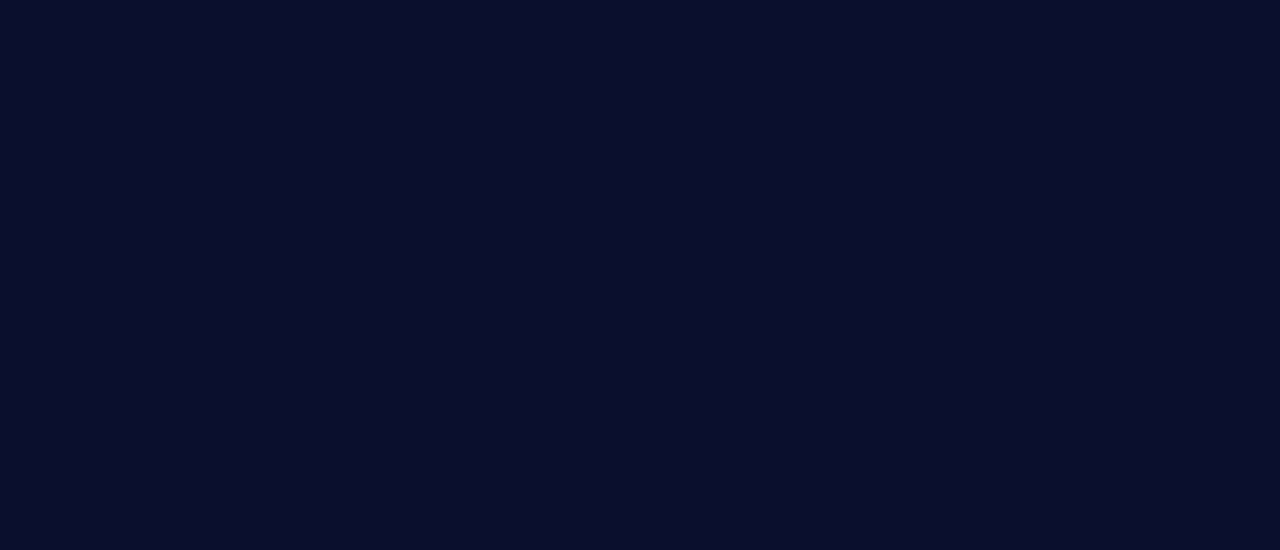
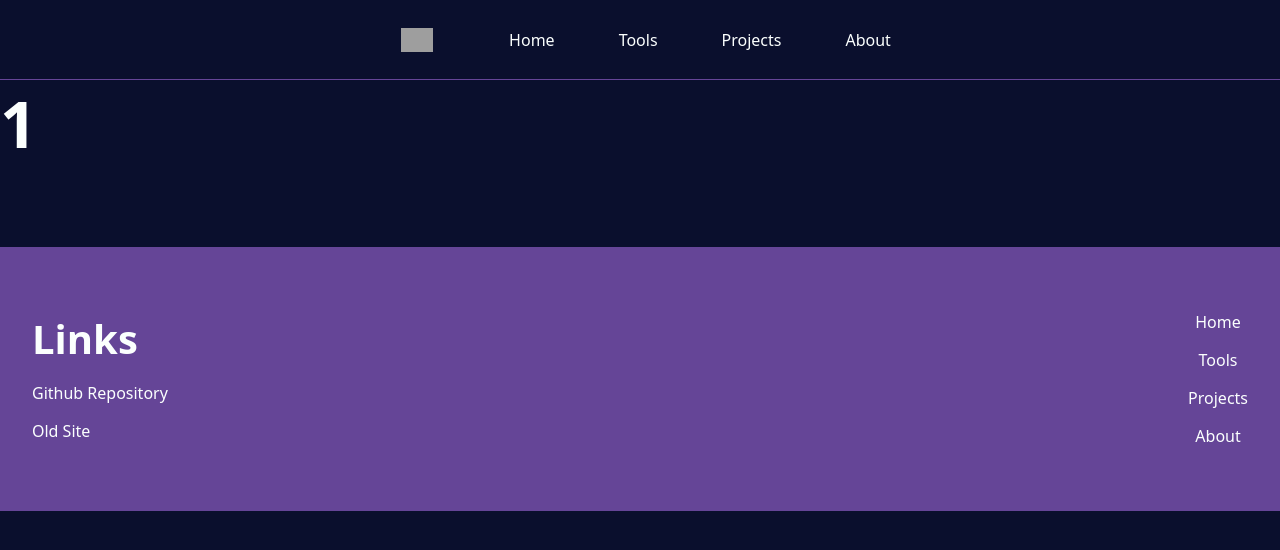
Before and after one commit to coopericksen/website, a React (Vite) app: page /projects/1 in a window 1280 px wide. Before the commit this address had no page. Shown: the top 550 px of the page. Built offline with nearby package versions, Linux system fonts and the light colour scheme; grey boxes are pictures that could not be loaded.

Commit message:
Created project page

```diff
--- a/src/App.tsx
+++ b/src/App.tsx
@@ -3,6 +3,7 @@ import { BrowserRouter, Routes, Route, Router } from "react-router-dom";
 import IndexPage from './pages/IndexPage';
 import ToolsPage from './pages/ToolsPage';
 import ProjectsPage from './pages/ProjectsPage';
+import ProjectPage from './pages/ProjectPage';
 import AboutPage from './pages/AboutPage';
 import './styles/App.css';
 
@@ -11,8 +12,12 @@ function App() {
     <BrowserRouter>
       <Routes>
         <Route path="/" element={<IndexPage />} />
+
         <Route path="/tools" element={<ToolsPage />} />
+
         <Route path="/projects" element={<ProjectsPage />} />
+        <Route path="/projects/:projectId" element={<ProjectPage />} />
+
         <Route path="/about" element={<AboutPage />} />
       </Routes>
     </BrowserRouter>
--- a/src/pages/AboutPage.tsx
+++ b/src/pages/AboutPage.tsx
@@ -6,7 +6,6 @@ function AboutPage() {
         <>
             <Nav />
             <h1>About</h1>
-            <a href="https://legacy.coopericksen.com"><h3>Link to old site</h3></a>
             <Footer />
         </>
     )
--- /dev/null
+++ b/src/pages/ProjectPage.tsx
@@ -0,0 +1,18 @@
+import { useParams } from "react-router-dom";
+
+import Nav from '../components/Nav';
+import Footer from '../components/Footer';
+
+function ProjectPage() {
+    const { projectId } = useParams();
+
+    return (
+        <>
+            <Nav />
+            <h1>{projectId}</h1>
+            <Footer />
+        </>
+    )
+}
+
+export default ProjectPage;
--- a/src/pages/ProjectsPage.tsx
+++ b/src/pages/ProjectsPage.tsx
@@ -6,7 +6,6 @@ function ProjectsPage() {
         <>
             <Nav />
             <h1>Projects</h1>
-            <a href="https://legacy.coopericksen.com"><h3>Link to old site</h3></a>
             <Footer />
         </>
     )
--- a/src/pages/ToolsPage.tsx
+++ b/src/pages/ToolsPage.tsx
@@ -6,7 +6,6 @@ function ToolsPage() {
         <>
             <Nav />
             <h1>Tools</h1>
-            <a href="https://legacy.coopericksen.com"><h3>Link to old site</h3></a>
             <Footer />
         </>
     )
```
